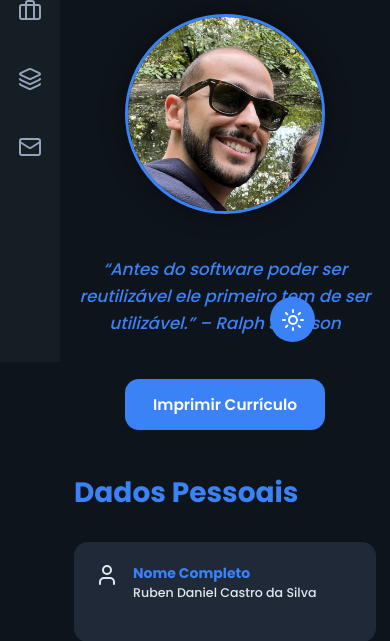
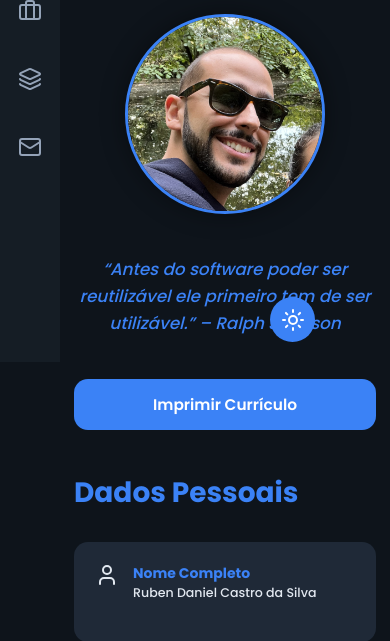
Before and after one commit to buzzz1995-ops/Portf-lio-Online, a Flask app: page / in a window 390 px wide. Shown: the part 482-1123 px from the top of the page. Run offline with Flask 3, Linux system fonts and the light colour scheme.

Commit message:
Update ruben_styles.css

```diff
--- a/static/ruben_styles.css
+++ b/static/ruben_styles.css
@@ -165,11 +165,20 @@ body {
     border: 3px solid var(--accent);
 }
 
-/* Print Button Section */
+/* Print Button Section - SOLUÇÃO DEFINITIVA */
 .print-section {
     display: flex;
     justify-content: center;
     margin: 3rem 0;
+    width: 100%;
+}
+
+.print-section .print-btn-container {
+    display: flex;
+    justify-content: center;
+    width: 100%;
+    max-width: 1600px; /* Mesma largura máxima das outras seções */
+    margin: 0 auto;
 }
 
 .print-btn {
@@ -192,6 +201,26 @@ body {
     background: #2563eb;
     transform: translateY(-2px);
     box-shadow: 0 10px 20px rgba(59, 130, 246, 0.3);
+}
+
+/* Ajuste para modo claro */
+.light .print-btn {
+    background: linear-gradient(135deg, var(--accent), #00c6ff);
+    color: #fff;
+    box-shadow: 0 2px 6px rgba(0, 0, 0, 0.2);
+}
+
+.light .print-btn:hover {
+    transform: translateY(-2px);
+    box-shadow: 0 4px 12px rgba(59, 130, 246, 0.3);
+}
+
+/* Responsive */
+@media (max-width: 768px) {
+    .print-btn {
+        width: 100%;
+        justify-content: center;
+    }
 }
 
 /* Dados Pessoais Section */
```
